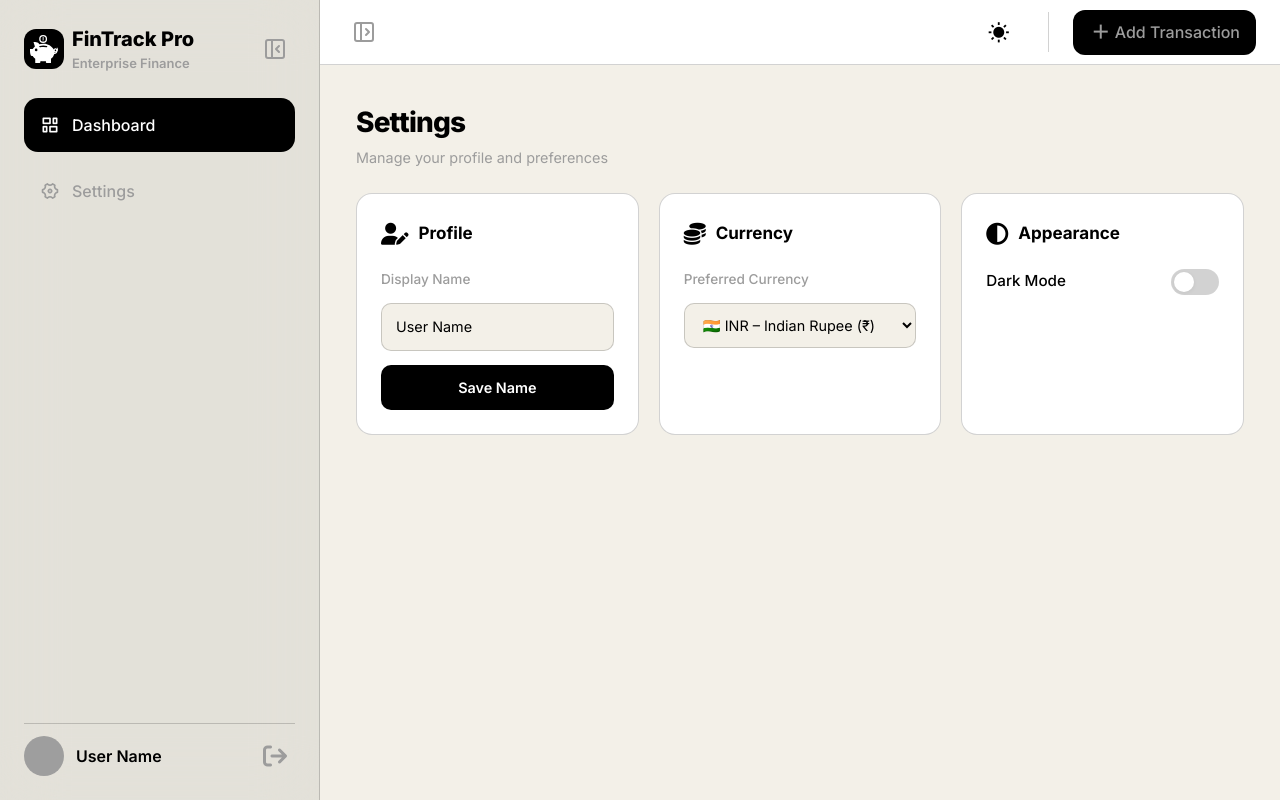
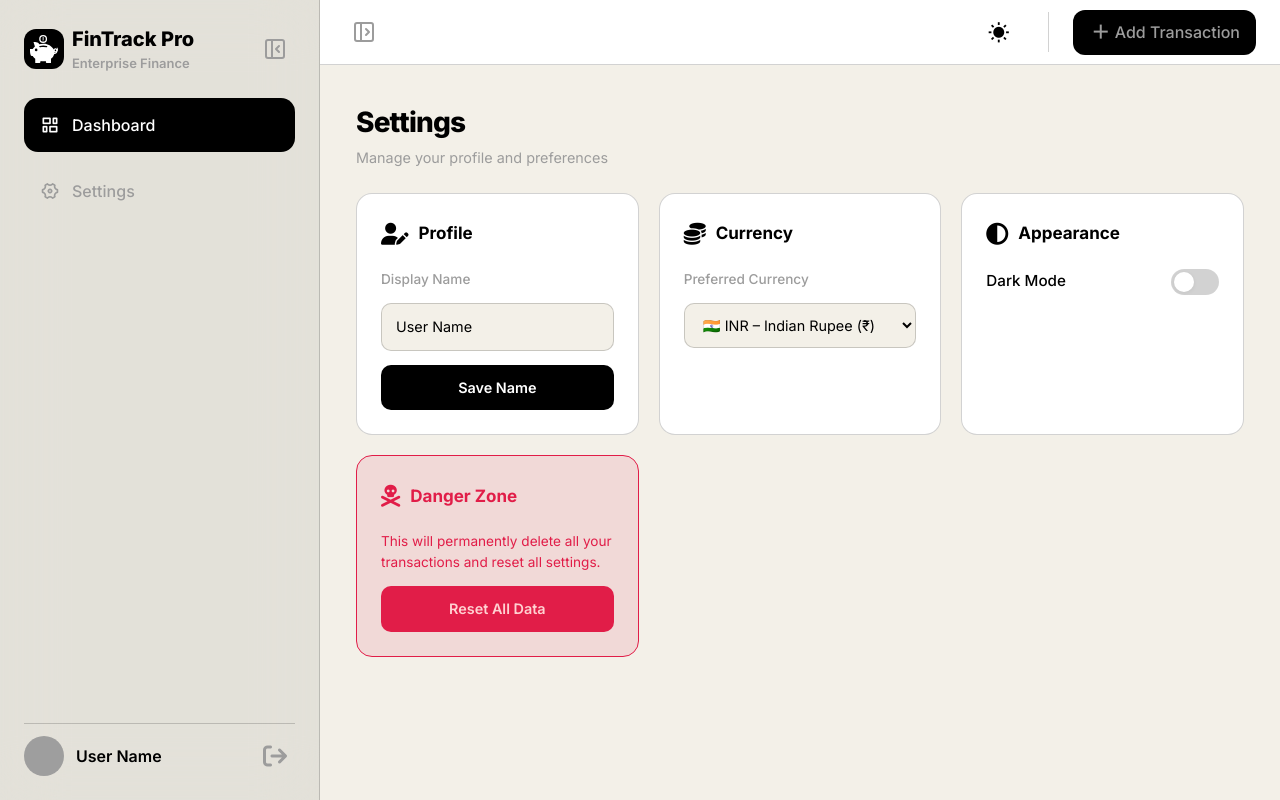
Before and after one commit to Bismay-exe/expense-tracker-redux, a React (Vite) app: page / in a window 1280 px wide. Built offline with nearby package versions, Linux system fonts and the light colour scheme; grey boxes are pictures that could not be loaded.

Commit message:
feat(ui): add DangerCard (danger zone) to Settings page

```diff
--- /dev/null
+++ b/src/components/settings/DangerCard.jsx
@@ -0,0 +1,24 @@
+import React from 'react'
+
+const DangerCard = () => {
+  return (
+    <div className="settings-card danger-card">
+      <div className="settings-card-header red-icon">
+        <span className="settings-icon">
+          <i className="fa-solid fa-skull-crossbones"></i>
+        </span>
+        <h3>Danger Zone</h3>
+      </div>
+
+      <p className="danger-desc">
+        This will permanently delete all your transactions and reset all settings.
+      </p>
+
+      <button className="btn-danger" type="button">
+        Reset All Data
+      </button>
+    </div>
+  )
+}
+
+export default DangerCard
--- a/src/pages/Settings.jsx
+++ b/src/pages/Settings.jsx
@@ -4,6 +4,7 @@ import Navbar from '../components/layout/Navbar'
 import ProfileCard from '../components/settings/ProfileCard'
 import CurrencyCard from '../components/settings/CurrencyCard'
 import AppearanceCard from '../components/settings/AppearanceCard'
+import DangerCard from '../components/settings/DangerCard'
 
 const Settings = () => {
   return (
@@ -25,7 +26,7 @@ const Settings = () => {
             <ProfileCard />
             <CurrencyCard />
             <AppearanceCard />
-            {/* DangerCard coming next */}
+            <DangerCard />
           </div>
         </section>
       </div>
```
